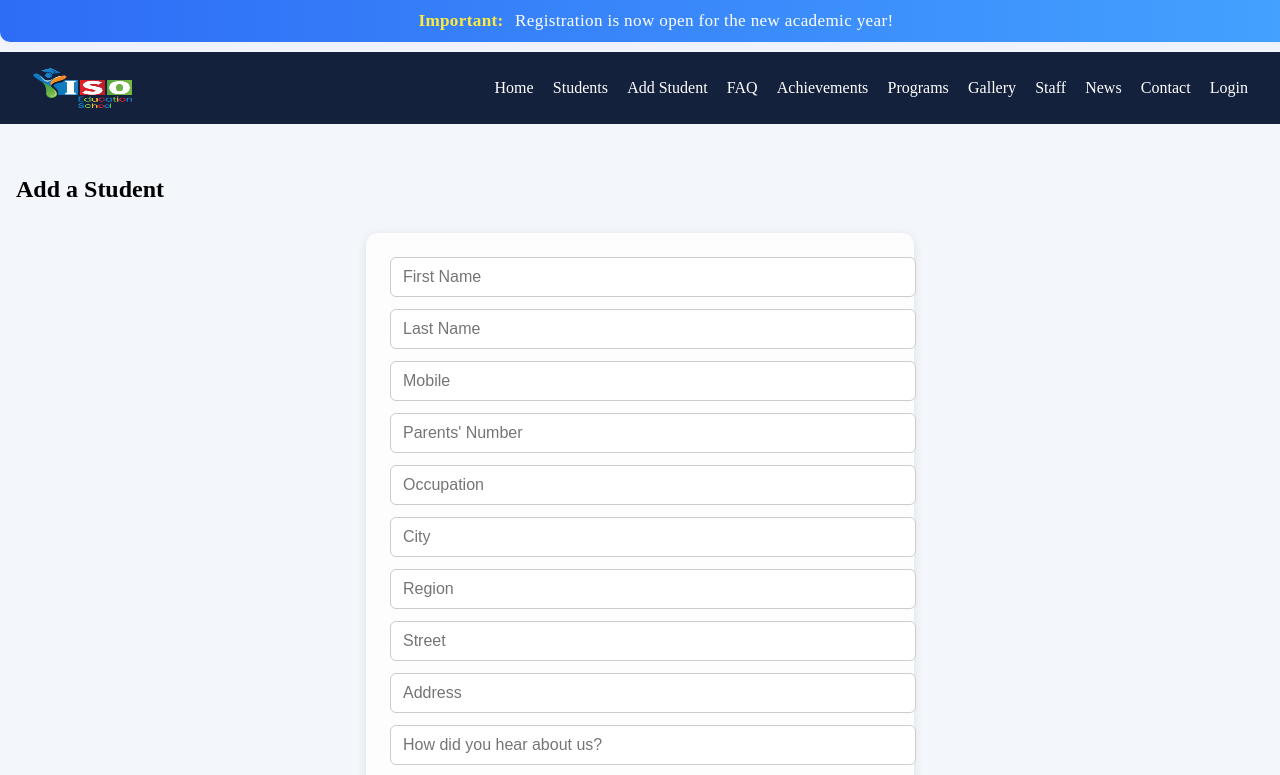
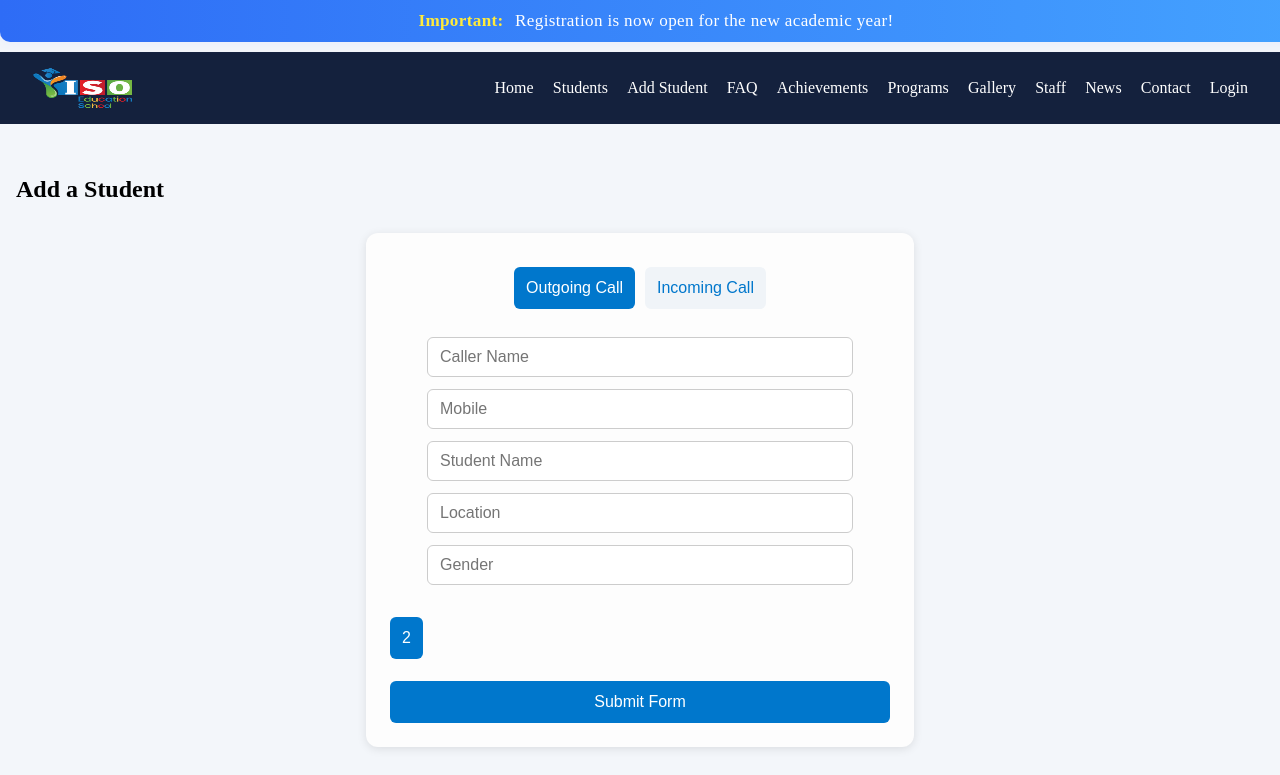
Before and after one commit to oqla-alrefai/CRM, a React (Vite) app: page /add-student in a window 1280 px wide. Shown: the top 775 px of the page. Built offline with nearby package versions, Linux system fonts and the light colour scheme.

Commit message:
3rd version

```diff
--- a/package.json
+++ b/package.json
@@ -15,6 +15,7 @@
     "js-cookie": "^3.0.5",
     "react": "^19.1.0",
     "react-dom": "^19.1.0",
+    "react-icons": "^5.5.0",
     "react-redux": "^9.2.0",
     "react-router-dom": "^7.6.2"
   },
--- a/src/components/AddStudentForm.jsx
+++ b/src/components/AddStudentForm.jsx
@@ -1,3 +1,4 @@
+// src/components/AddStudentForm.jsx
 import { useEffect, useState } from "react";
 import { useDispatch, useSelector } from "react-redux";
 import { addStudent, clearAddSuccess } from "../redux/slices/studentsSlice";
@@ -7,23 +8,25 @@ export default function AddStudentForm() {
   const dispatch = useDispatch();
   const { loading, error, addSuccess } = useSelector((state) => state.students);
 
+  const [slide, setSlide] = useState(1);
+
   const [form, setForm] = useState({
+    caller_name: "",
+    call_type: "Outgoing",
+    which_class: "",
+    gender: "",
+    interests: "",
+    location: "",
     first_name: "",
-    last_name: "",
     mobile: "",
-    phone: "",
-    occupation: "",
-    city: "",
-    region: "",
-    street: "",
-    address: "",
     how_you_heard: "",
-    isRegisterd: "",      // dropdown field
-    interviewer: "",
     notes: "",
+    program: "",
+    visit_location: "",
+    student_grade: "",
+    previous_school: "",
   });
 
-  // Clear success message after a while
   useEffect(() => {
     if (addSuccess) {
       const timer = setTimeout(() => {
@@ -37,53 +40,100 @@ export default function AddStudentForm() {
     setForm({ ...form, [e.target.name]: e.target.value });
   };
 
-  const handleSubmit = async (e) => {
+  const totalSlides = 3;
+
+  const handleSubmit = (e) => {
     e.preventDefault();
     dispatch(addStudent(form)).then((action) => {
       if (addStudent.fulfilled.match(action)) {
         setForm({
+          caller_name: "",
+          call_type: "Outgoing",
+          which_class: "",
+          gender: "",
+          interests: "",
+          location: "",
           first_name: "",
-          last_name: "",
           mobile: "",
-          phone: "",
-          occupation: "",
-          city: "",
-          region: "",
-          street: "",
-          address: "",
           how_you_heard: "",
-          isRegisterd: "",
-          interviewer: "",
           notes: "",
+          program: "",
+          visit_location: "",
+          student_grade: "",
+          previous_school: "",
         });
+        setSlide(1);
       }
     });
   };
 
   return (
     <form className={styles.form} onSubmit={handleSubmit}>
-      <input name="first_name" placeholder="First Name" value={form.first_name} onChange={handleChange} required />
-      <input name="last_name" placeholder="Last Name" value={form.last_name} onChange={handleChange} required />
-      <input name="mobile" placeholder="Mobile" value={form.mobile} onChange={handleChange} required />
-      <input name="phone" placeholder="Parents' Number" value={form.phone} onChange={handleChange} />
-      <input name="occupation" placeholder="Occupation" value={form.occupation} onChange={handleChange} />
-      <input name="city" placeholder="City" value={form.city} onChange={handleChange} />
-      <input name="region" placeholder="Region" value={form.region} onChange={handleChange} />
-      <input name="street" placeholder="Street" value={form.street} onChange={handleChange} />
-      <input name="address" placeholder="Address" value={form.address} onChange={handleChange} />
-      <input name="how_you_heard" placeholder="How did you hear about us?" value={form.how_you_heard} onChange={handleChange} />
 
-      <select name="isRegisterd" value={form.isRegisterd} onChange={handleChange} required>
-        <option value="">Is Registered?</option>
-        <option value="yes">Yes</option>
-        <option value="no">No</option>
-      </select>
+      <div className={styles.slider}>
+        {slide === 1 && (
+          <div className={styles.slide}>
+            <div className={styles.callTypeToggle}>
+              <button
+                type="button"
+                className={form.call_type === "Outgoing" ? styles.active : ""}
+                onClick={() => setForm({ ...form, call_type: "Outgoing" })}
+              >
+                Outgoing Call
+              </button>
+              <button
+                type="button"
+                className={form.call_type === "Incoming" ? styles.active : ""}
+                onClick={() => setForm({ ...form, call_type: "Incoming" })}
+              >
+                Incoming Call
+              </button>
+            </div>
+            <input name="caller_name" placeholder="Caller Name" value={form.caller_name} onChange={handleChange} required />
+            <input name="mobile" placeholder="Mobile" value={form.mobile} onChange={handleChange} />
+            <input name="first_name" placeholder="Student Name" value={form.first_name} onChange={handleChange} required />
+            <input name="location" placeholder="Location" value={form.location} onChange={handleChange} required />
+            <input name="gender" placeholder="Gender" value={form.gender} onChange={handleChange} required />
+          </div>
+        )}
 
-      <input name="interviewer" placeholder="Interviewer" value={form.interviewer} onChange={handleChange} />
-      <input name="notes" placeholder="Notes" value={form.notes} onChange={handleChange} />
+        {slide === 2 && (
+          <div className={styles.slide}>
+            <input name="which_class" placeholder="Which Class" value={form.which_class} onChange={handleChange} required />
+            <input name="interests" placeholder="Interests" value={form.interests} onChange={handleChange} required />
+            <input name="how_you_heard" placeholder="How did you hear about us?" value={form.how_you_heard} onChange={handleChange} />
+            <textarea name="notes" placeholder="Interviewer Notes" value={form.notes} onChange={handleChange} />
+          </div>
+        )}
+
+        {slide === 3 && (
+          <div className={styles.slide}>
+            <select name="program" value={form.program} onChange={handleChange}>
+              <option value="">Select Program</option>
+              <option value="IT">IT</option>
+              <option value="Engineering">Engineering</option>
+              <option value="Business">Business</option>
+              <option value="Art and Design">Art and Design</option>
+            </select>
+            <input name="visit_location" placeholder="Visit Location" value={form.visit_location} onChange={handleChange} />
+            <input type="datetime-local" name="visit_date" placeholder="Visit date" value={form.visit_date} onChange={handleChange} />
+            <input name="student_grade" placeholder="Student Grade" value={form.student_grade} onChange={handleChange} />
+            <input name="previous_school" placeholder="Previous School" value={form.previous_school} onChange={handleChange} />
+          </div>
+        )}
+      </div>
+
+      <div className={styles.navButtons}>
+        {slide > 1 && <button type="button" onClick={() => setSlide(slide - 1)}>Back</button>}
+        {slide < totalSlides && (
+          <button type="button" onClick={() => setSlide(slide + 1)}>
+            {slide + 1}
+          </button>
+        )}
+      </div>
 
       <button type="submit" disabled={loading}>
-        {loading ? "Adding..." : "Add Student"}
+        {loading ? "Submitting..." : "Submit Form"}
       </button>
 
       {addSuccess && <div className={styles.success}>Student added successfully!</div>}
--- a/src/styles/AddStudentForm.module.css
+++ b/src/styles/AddStudentForm.module.css
@@ -1,3 +1,5 @@
+/* src/styles/AddStudentForm.module.css */
+
 .form {
   display: flex;
   flex-direction: column;
@@ -8,20 +10,91 @@
   padding: 24px;
   border-radius: 12px;
   box-shadow: 0 2px 10px rgba(0, 0, 0, 0.1);
+  position: relative;
+}
+
+.slider {
+  position: relative;
+  width: 100%;
+  overflow: hidden;
+}
+
+.slide {
+  display: flex;
+  flex-direction: column;
+  gap: 12px;
+  align-items: center;
+  animation: fadeIn 0.3s ease-in-out;
+  position: relative;
+}
+
+@keyframes fadeIn {
+  from { opacity: 0; transform: translateX(20px); }
+  to { opacity: 1; transform: translateX(0); }
+}
+
+.callTypeToggle {
+  display: flex;
+  justify-content: center;
+  gap: 10px;
+  margin-bottom: 16px;
+}
+
+.callTypeToggle button {
+  padding: 8px 16px;
+  font-size: 14px;
+  border: 1px solid #0077cc;
+  background: white;
+  color: #0077cc;
+  border-radius: 6px;
+  cursor: pointer;
+  transition: all 0.2s;
+}
+
+.callTypeToggle button.active {
+  background: #0077cc;
+  color: white;
+}
+
+.callTypeToggle button:not(.active) {
+  background: #f0f4f8;
+  color: #0077cc;
+  border-color: #0077cc;
+}
+
+.callTypeToggle button:hover {
+  background: #e6f0fa;
+}
+
+.callType {
+  position: absolute;
+  top: 10px;
+  right: 10px;
+  background-color: #0077cc;
+  color: white;
+  font-size: 0.9rem;
+  padding: 6px 12px;
+  border-radius: 6px;
+  font-weight: bold;
+  box-shadow: 0 2px 6px rgba(0,0,0,0.15);
+  z-index: 1;
 }
 
 .form input,
-.form select {
+.form select,
+.form textarea {
   padding: 10px 12px;
   font-size: 16px;
   border: 1px solid #ccc;
   border-radius: 6px;
-  width: 100%;
+  width: 80%;
   transition: border 0.2s;
+  resize: none;
 }
 
 .form input:focus,
-.form select:focus {
+.form select:focus,
+.form textarea:focus {
   border-color: #0077cc;
   outline: none;
 }
@@ -35,6 +108,7 @@
   border-radius: 6px;
   cursor: pointer;
   transition: background 0.2s ease;
+  margin-top: 10px;
 }
 
 .form button:disabled {
@@ -46,14 +120,23 @@
   background: #005fa3;
 }
 
+.navButtons {
+  display: flex;
+  justify-content: space-between;
+  gap: 10px;
+  margin-top: 10px;
+}
+
 .success {
   color: green;
   font-weight: bold;
   margin-top: 8px;
+  text-align: center;
 }
 
 .error {
   color: red;
   font-weight: bold;
   margin-top: 8px;
+  text-align: center;
 }
--- a/src/styles/NewsAndEvents.module.css
+++ b/src/styles/NewsAndEvents.module.css
@@ -1,47 +1,49 @@
-.news {
-  max-width: 700px;
-  margin: 2.5rem auto;
-  background: #f8fafd;
-  border-radius: 15px;
-  box-shadow: 0 2px 12px #e0e7ff;
-  padding: 2rem 2rem 2rem 2rem;
+.slider {
+  position: relative;
+  width: 600px;
+  height: 300px;
+  overflow: hidden;
+  margin: 2rem auto;
+  border-radius: 12px;
+  box-shadow: 0 4px 16px rgba(0, 0, 0, 0.2);
 }
 
-.news h2 {
-  color: #224488;
-  margin-bottom: 1.5rem;
-  font-size: 1.45rem;
-  font-weight: 700;
-  text-align: center;
+.slide {
+  position: absolute;
+  width: 100%;
+  height: 100%;
+  opacity: 0;
+  transition: opacity 1s ease-in-out;
 }
 
-.news ul {
-  list-style: none;
-  padding: 0;
-  margin: 0;
+.slide.active {
+  opacity: 1;
+  z-index: 1;
 }
 
-.news ul li {
-  background: #fff;
-  border-radius: 10px;
-  box-shadow: 0 1px 4px #e0e7ff;
-  margin-bottom: 1.1rem;
-  padding: 1rem 1.3rem;
-  color: #3d4967;
-  font-size: 1.02rem;
-  transition: box-shadow 0.15s;
-  position: relative;
+.image {
+  width: 100%;
+  height: 100%;
+  object-fit: cover;
+  display: block;
 }
 
-.news ul li:before {
-  content: "•";
-  color: #224488;
-  font-size: 1.5rem;
+.overlay {
   position: absolute;
-  left: 0.7rem;
-  top: 0.7rem;
+  bottom: 0;
+  left: 0;
+  padding: 1rem;
+  background: rgba(0, 0, 0, 0.5);
+  color: white;
+  width: 100%;
 }
 
-.news ul li:last-child {
-  margin-bottom: 0;
+.overlay h3 {
+  margin: 0;
+  font-size: 1.5rem;
 }
+
+.overlay p {
+  margin: 4px 0 0;
+  font-size: 1rem;
+}
```
Also changed, not shown: src/components/NewsAndEvents.jsx (+46 -8 lines), 1 other file (tests, documents, lock files or other folders).
